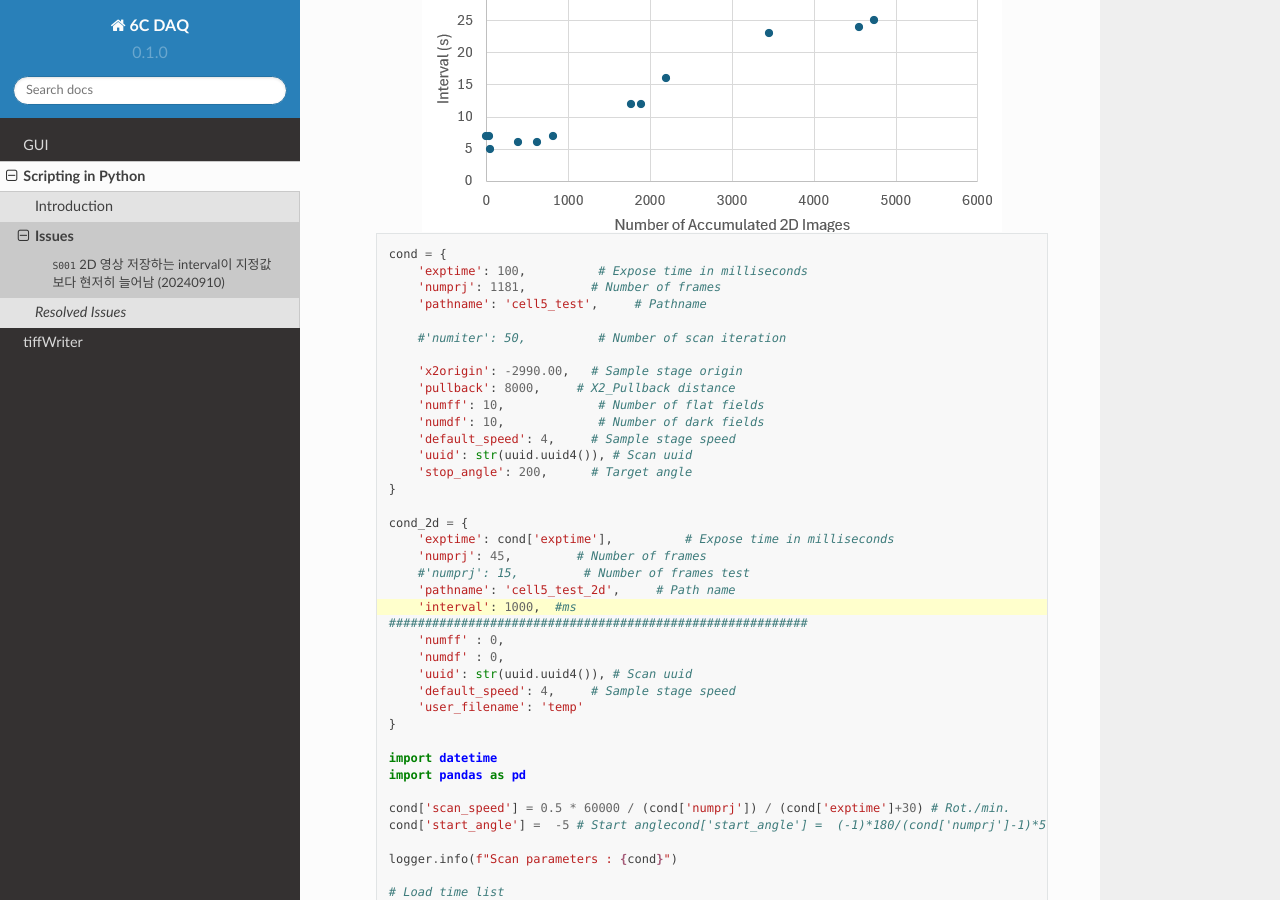
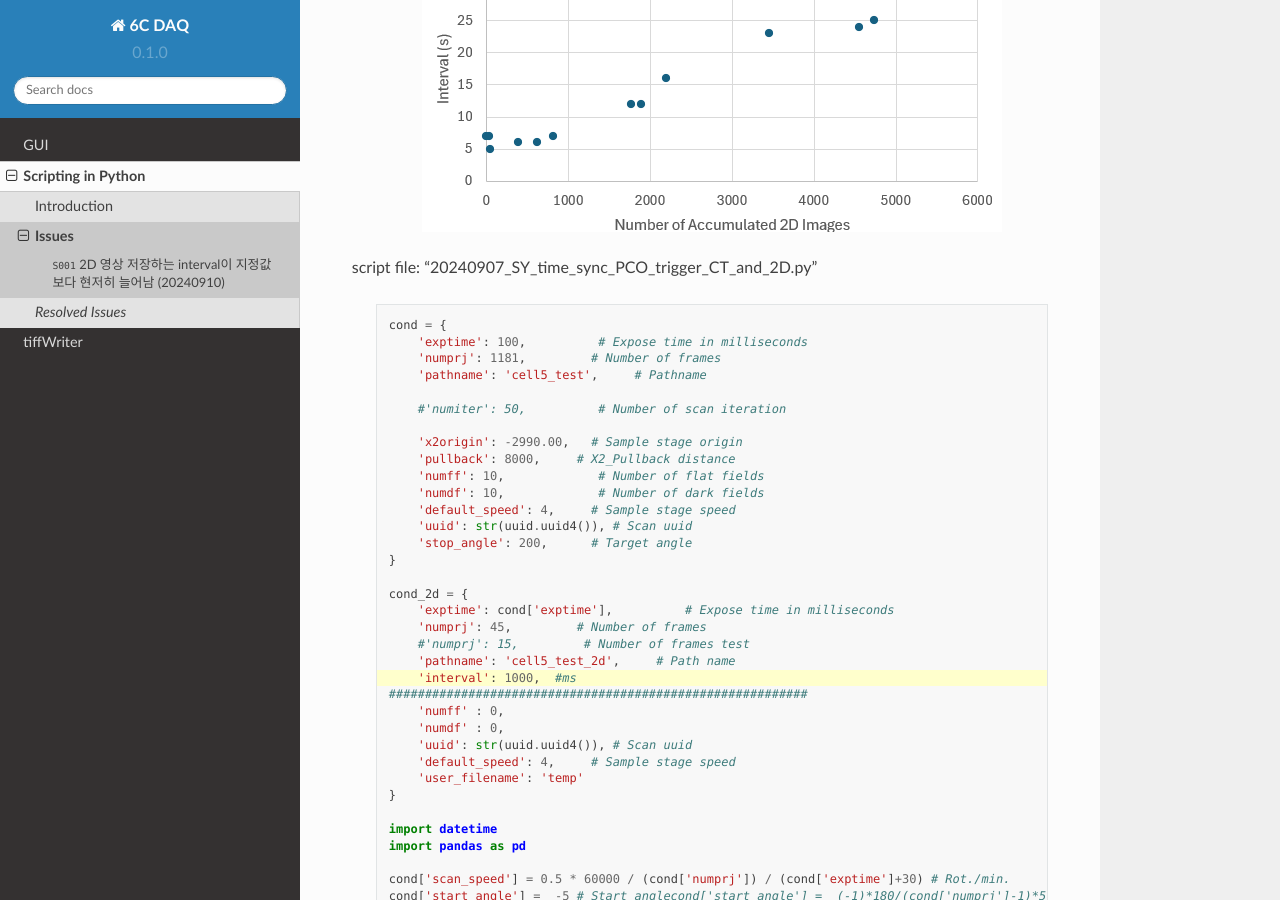
Before and after one commit to limjh0/6C_DAQ, a Sphinx documentation site: the page built from docs/source/scripting/issues.rst, in a window 1280 px wide and 900 px high, scrolled down 546 px. Built offline with Sphinx 7.4.7 and the Read the Docs theme 2.0.0, drawn with Linux system fonts in a browser that asks for light colours.

Commit message:
S001 revise

```diff
--- a/docs/source/scripting/issues.rst
+++ b/docs/source/scripting/issues.rst
@@ -15,6 +15,7 @@ Interval이 늘어나는 것이 누적된 2D 영상 촬영 횟수와 상관이
     .. image:: images/0010_intervals.png
         :align: center
 
+script file: "20240907_SY_time_sync_PCO_trigger_CT_and_2D.py"
 
     .. code-block:: Python
         :emphasize-lines: 22
```
